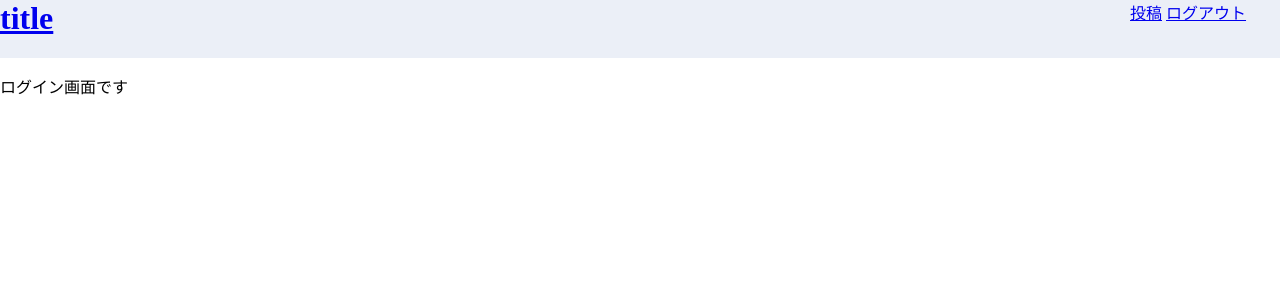
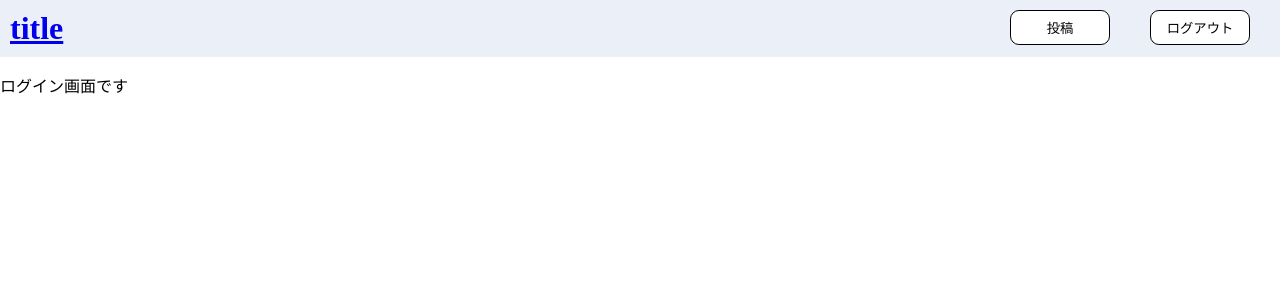
Before and after one commit to togamonro-ru/Team_G, a PHP site: page /admin.php in a window 1280 px wide. Shown: the top 300 px of the page. Run offline with PHP 8.4, Linux system fonts and the light colour scheme.

Commit message:
デザインの統一

```diff
--- a/admin.php
+++ b/admin.php
@@ -4,19 +4,15 @@
     <meta charset="UTF-8">
     <meta http-equiv="X-UA-Compatible" content="IE=edge">
     <meta name="viewport" content="width=device-width, initial-scale=1.0">
-    <link rel = "stylesheet" href = "css/admin.css">
+    <link rel = "stylesheet" href = "css/admin.css?<?php echo date('YmdHis'); ?>">
     <title>管理画面</title>
 </head>
 <body>
-    <header>
-        <h1><a href = "browse.php">title</h1>
-        <div class = "btn">
-            <a href = "Contributor.php">投稿</a>
-            <a href = "browse.php">ログアウト</a>
-        </div>
-    </header>
+    <div class="header">
+        <h1><a href = "browse.php">title</a></h1>
+        <div class="Contributor"><button onclick="location.href='Contributor.php'">投稿</button></div>
+        <div class="browse"><button onclick="location.href='browse.php'">ログアウト</button></div>
+    </div>
     <p>ログイン画面です</p>
-
-
 </body>
 </html>
--- a/browse.php
+++ b/browse.php
@@ -12,8 +12,8 @@
 <body>
     <div class = "header">
         <h1>title</h1>
-        <div class = "login"><button onclick="location.href='./#'">ログイン</button></div>
-        <div class = "register"><button onclick="location.href='./#'">新規登録</button></div>
+        <div class = "login"><button onclick="location.href='login.php'">ログイン</button></div>
+        <div class = "register"><button onclick="location.href='Register.php'">新規登録</button></div>
     </div>
 
     <div class="box">
--- a/css/admin.css
+++ b/css/admin.css
@@ -1,15 +1,41 @@
-header {
-    background-color: #EBEFF7;
-    display: flex;
-}
-h1{
-    margin-top: 0;
-}
 body{
     margin: 0;
     padding: 0;
 }
-.btn {
-    margin: 0 0 0 auto;
-    width:  150px;
+
+.header {
+    background-color: #EBEFF7;
+    display: flex;
 }
+
+.header h1{
+    margin: 0;
+    padding: 10px;
+}
+
+.Contributor {
+    margin-left: auto;
+    margin-right: 20px;
+    padding: 10px;
+}
+
+.Contributor button{
+    width: 100px;
+    padding: 7px;
+    background-color: #ffffff;
+    border: 0.5px solid #000000;
+    border-radius: 0.67em;
+}
+
+.browse{
+    margin-right: 20px;
+    padding: 10px;
+}
+
+.browse button{
+    width: 100px;
+    padding: 7px;
+    background-color: #ffffff;
+    border: 0.5px solid #000000;
+    border-radius: 0.67em;
+}
--- a/css/style.css
+++ b/css/style.css
@@ -12,7 +12,7 @@ body{
 }
 
 .contant{
-    border: 2px solid #ebeff7;
+    border: 2px solid #c6d6f7;
     border-radius: 0.67em;
     line-height: 1.2;
     font-size: 1em;
@@ -25,7 +25,7 @@ body{
 .title{
     width: 620px;
     height: 30px;
-    border: 2px solid #ebeff7;
+    border: 2px solid #c6d6f7;
     border-radius: 0.67em;
     line-height: 1.2;
     font-size: 1em;
@@ -112,7 +112,7 @@ input[type="file"] {
 }
 
 .editfooter{
-    margin-top: 46%;
+    margin-top: 48%;
     margin-left: 49%;
     margin-bottom: 10px;
 }
```
Also changed, not shown: Register.php (+8 -6 lines), css/Register.css (+41 -4 lines).
